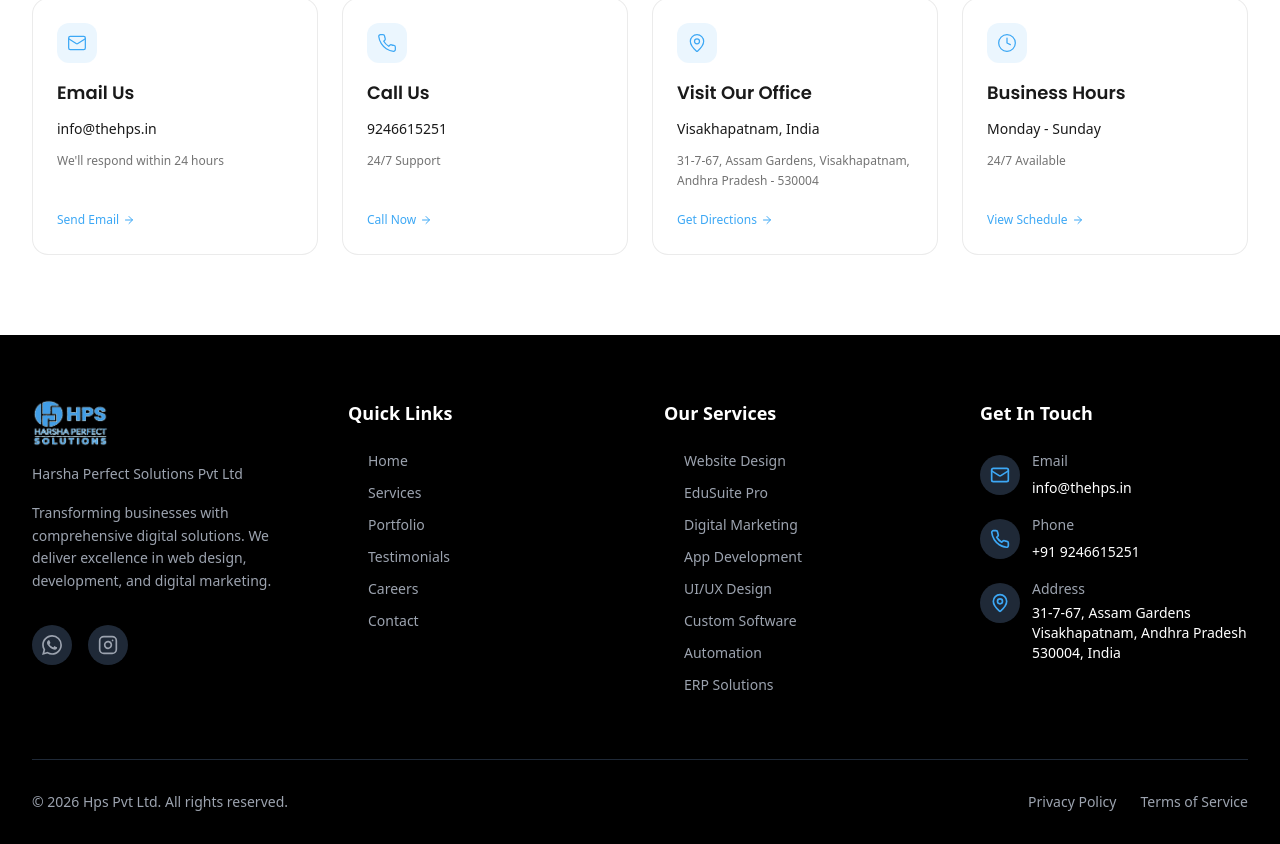
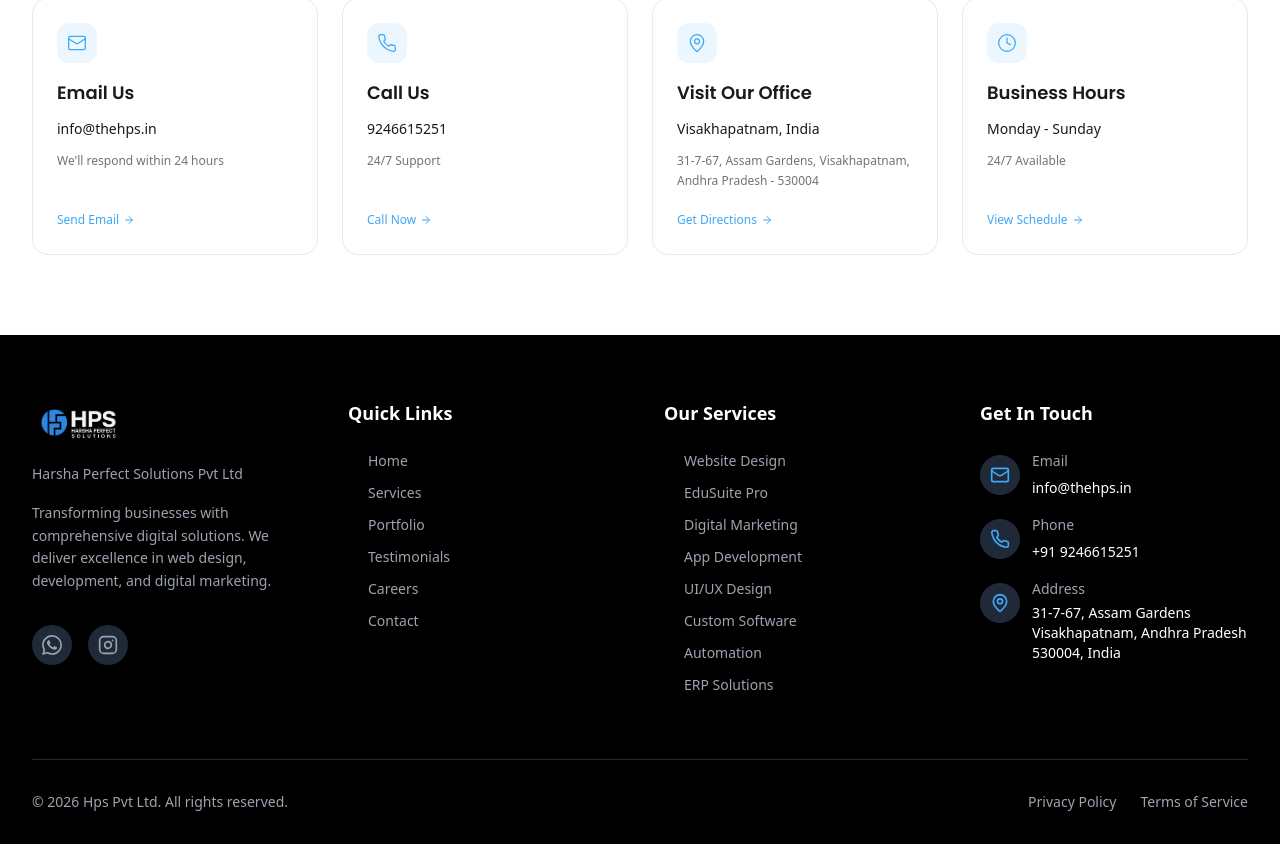
Before and after one commit to Aswinsaipalakonda/HPS_Website, a React (Vite) app: page /contact in a window 1280 px wide. Shown: the part 978-1822 px from the top of the page. Built offline with nearby package versions, Linux system fonts and the light colour scheme; the HTML template or start-up script is replaced by a standard one.

Commit message:
fix: logo not showing on production by importing assets correctly

```diff
--- a/src/components/Footer.tsx
+++ b/src/components/Footer.tsx
@@ -1,7 +1,7 @@
 import { Mail, Phone, MapPin, Facebook, Instagram, Linkedin, ArrowRight } from "lucide-react";
 import { Link, useLocation } from "react-router-dom";
 // Using public folder logo
-const hpsLogoWhite = "/HPS_logo.png";
+import hpsLogoWhite from "@/assets/hps_new_logo_white.png";
 import LazyImage from "@/components/LazyImage";
 
 const WhatsAppIcon = ({ className }: { className?: string }) => (
--- a/src/components/Header.tsx
+++ b/src/components/Header.tsx
@@ -3,7 +3,7 @@ import { Link, useLocation } from "react-router-dom";
 import { Menu, ChevronDown, Monitor, GraduationCap, TrendingUp, Smartphone, Palette, Code, Zap, Database } from "lucide-react";
 import { useEffect, useState, useRef } from "react";
 // Using public folder logo
-const hpsLogo = "src/assets/hps_new_logo.png";
+import hpsLogo from "@/assets/hps_new_logo.png";
 import LazyImage from "@/components/LazyImage";
 
 // Services dropdown data
```
